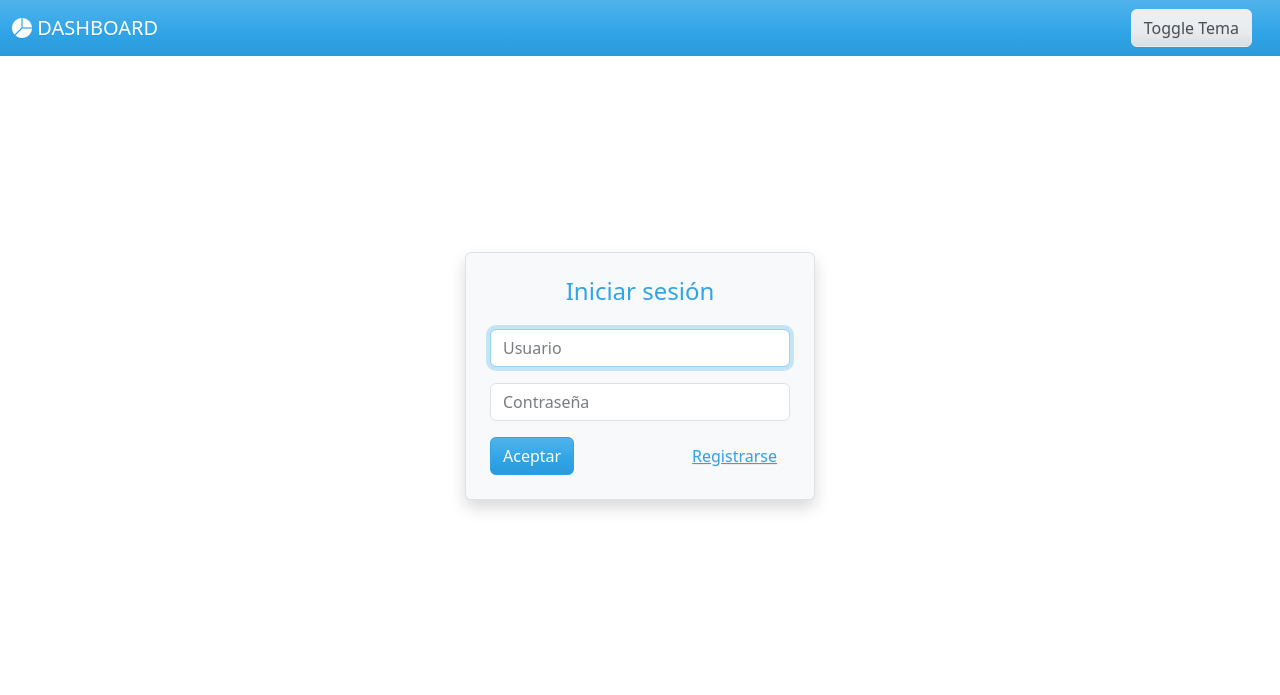
After one commit to raikot365/flask-dashboard, a Flask app: page /login in a window 1280 px wide. The commit adds this page. Shown: the top 695 px of the page. Run offline with Flask 3, Linux system fonts and the light colour scheme; some libraries are stand-ins or nearby versions.

Commit message:
Se incluye el login y el registro de usuarios Se modifica el archivo app.py para requerir login en las rutas principales Se modifica el archivo de configuración para nginx, agregando los ; faltantes Se modifica el archivo compose.yml para incluir la FLASK_SECRET_KEY

```diff
--- a/app/app.py
+++ b/app/app.py
@@ -2,9 +2,11 @@ import os
 from datetime import datetime, timedelta, timezone
 import pytz
 
-from flask import Flask, render_template, request, jsonify, abort, redirect, url_for
+from flask import Flask, render_template, request, jsonify, abort, redirect, url_for, session
 import pandas as pd
 from sqlalchemy import create_engine, text
+from functools import wraps
+from werkzeug.security import check_password_hash, generate_password_hash
 
 # --------------------------------------------------------------------------
 # Config & helpers
@@ -36,9 +38,100 @@ def get_engine():
 # --------------------------------------------------------------------------
 # Flask app
 # --------------------------------------------------------------------------
+
+
 app = Flask(__name__)
 
+app.secret_key = os.environ["FLASK_SECRET_KEY"]
+app.config['PERMANENT_SESSION_LIFETIME']=3600
+
+# --------------------------------------------------------------------------
+# Menejo del login
+# --------------------------------------------------------------------------
+def require_login(f):
+    @wraps(f)
+    def decorated_function(*args, **kwargs):
+        if session.get("user_id") is None:
+            return redirect(url_for('login'))
+        return f(*args, **kwargs)
+    return decorated_function
+
+
+# --------------------------------------------------------------------------
+# Registro
+# --------------------------------------------------------------------------
+
+@app.route("/registrar", methods=["GET", "POST"])
+def registrar():
+    """Registrar usuario"""
+    if request.method == "POST":
+
+        # Ensure username was submitted
+        if not request.form.get("usuario"):
+            return "el campo usuario es oblicatorio"
+
+        # Ensure password was submitted
+        elif not request.form.get("password"):
+            return "el campo contraseña es oblicatorio"
+
+        passhash = generate_password_hash(request.form.get("password"), method='scrypt', salt_length=16)
+        eng = get_engine()
+        with eng.connect() as conn:
+            result = conn.execute(
+                text("INSERT INTO usuarios (usuario, hash) VALUES (:usuario, :hash)"),
+                {"usuario": request.form.get("usuario"), "hash": passhash[17:]}
+            )
+            conn.commit()
+        return redirect(url_for('index'))
+
+    return render_template('registrar.html')
+
+# --------------------------------------------------------------------------
+# Login
+# --------------------------------------------------------------------------
+
+@app.route("/login", methods=["GET", "POST"])
+def login():
+    if request.method == "POST":
+        # Ensure username was submitted
+        if not request.form.get("usuario"):
+            return "el campo usuario es oblicatorio"
+        # Ensure password was submitted
+        elif not request.form.get("password"):
+            return "el campo contraseña es oblicatorio"
+        eng = get_engine()
+        with eng.connect() as conn:
+            result = conn.execute(
+                text("SELECT * FROM usuarios WHERE usuario LIKE :usuario"),
+                {"usuario": request.form.get("usuario")}
+            )
+            row = result.fetchone()
+        if row:
+            if (check_password_hash('scrypt:32768:8:1$' + row[2], request.form.get("password"))):
+                session.permanent = True
+                session["user_id"] = request.form.get("usuario")
+                return redirect(url_for('index'))
+            else:
+                return redirect(url_for('login'))
+    return render_template('login.html')
+
+
+# --------------------------------------------------------------------------
+# Logout
+# --------------------------------------------------------------------------
+
+@app.route("/logout")
+@require_login
+def logout():
+    session.clear()
+    # logging.info("el usuario {} cerró su sesión".format(session.get("user_id")))
+    return redirect(url_for('index'))
+
+
+
+
 @app.route("/")
+@require_login
 def index():
     eng = get_engine()
 
@@ -110,6 +203,7 @@ utc_tz = pytz.timezone('UTC')
 # grafico torta
 # --------------------------------------------------------------------------
 @app.route("/api/vista")
+@require_login
 def api_vista():
     eng = get_engine()
     args = request.args
@@ -264,6 +358,7 @@ def api_maquina(m):
 # maquina en detalle con Chart.js
 # --------------------------------------------------------------------------
 @app.route("/maquina/<int:m>")
+@require_login
 def maquina(m):
     # Obtener todos los parámetros posibles de la URL
     date_param = request.args.get("date")
--- a/app/templates/layout.html
+++ b/app/templates/layout.html
@@ -5,7 +5,8 @@
   <meta charset="UTF-8">
   <meta name="viewport" content="width=device-width, initial-scale=1">
   <title>{% block title %}{% endblock %}</title>
-  <link rel="stylesheet" href="https://bootswatch.com/5/cerulean/bootstrap.min.css">
+  <!-- <link rel="stylesheet" href="https://bootswatch.com/5/cerulean/bootstrap.min.css"> -->
+  <link rel="stylesheet" href="{{ url_for('static', filename='css/bootstrap.min.css') }}">
 
   <link rel="stylesheet" href="https://cdn.jsdelivr.net/npm/bootstrap-icons@1.10.5/font/bootstrap-icons.css">
 </head>
@@ -14,6 +15,9 @@
     <div class="container-fluid">
       <a class="navbar-brand" href="{{ url_for('index') }}"><i class="bi bi-pie-chart-fill"></i> DASHBOARD</a>
       <button class="btn btn-secondary ms-auto me-3" onclick="change_theme()">Toggle Tema</button>
+      {% if session.get("user_id") %}
+      <a href="{{url_for('logout')}}" class="btn btn-secondary my-2 my-sm-0" type="submit">Salir</a>
+      {% endif %}
     </div>
   </nav>
   {% block body %}{% endblock %}
--- /dev/null
+++ b/app/templates/login.html
@@ -0,0 +1,18 @@
+{% extends "layout.html" %}
+{% block body %}
+<div class="d-flex justify-content-center align-items-center" style="min-height: 80vh;">
+  <form method="POST" action="{{url_for('login')}}" class="p-4 border rounded shadow bg-light" style="min-width:300px;max-width:350px;width:100%;">
+    <h4 class="mb-4 text-center">Iniciar sesión</h4>
+    <div class="mb-3">
+      <input autofocus name="usuario" placeholder="Usuario" type="text" class="form-control" required>
+    </div>
+    <div class="mb-3">
+      <input name="password" placeholder="Contraseña" type="password" class="form-control" required>
+    </div>
+    <div class="d-flex justify-content-between align-items-center">
+      <button type="submit" class="btn btn-primary">Aceptar</button>
+      <a href="{{url_for('registrar')}}" class="btn btn-link">Registrarse</a>
+    </div>
+  </form>
+</div>
+{% endblock %}
--- a/compose.yml
+++ b/compose.yml
@@ -35,6 +35,7 @@ services:
       - DB_PASS=${DB_PASS}
       - MYSQL_DB=${MYSQL_DB}
       - MARIADB_HOST=${MARIADB_HOST}
+      - FLASK_SECRET_KEY=${FLASK_SECRET_KEY}
     ports:
       - 5000:5000
     restart: unless-stopped
```
Also changed, not shown: app/templates/registrar.html (added, +18 -0 lines), 2 other files.
